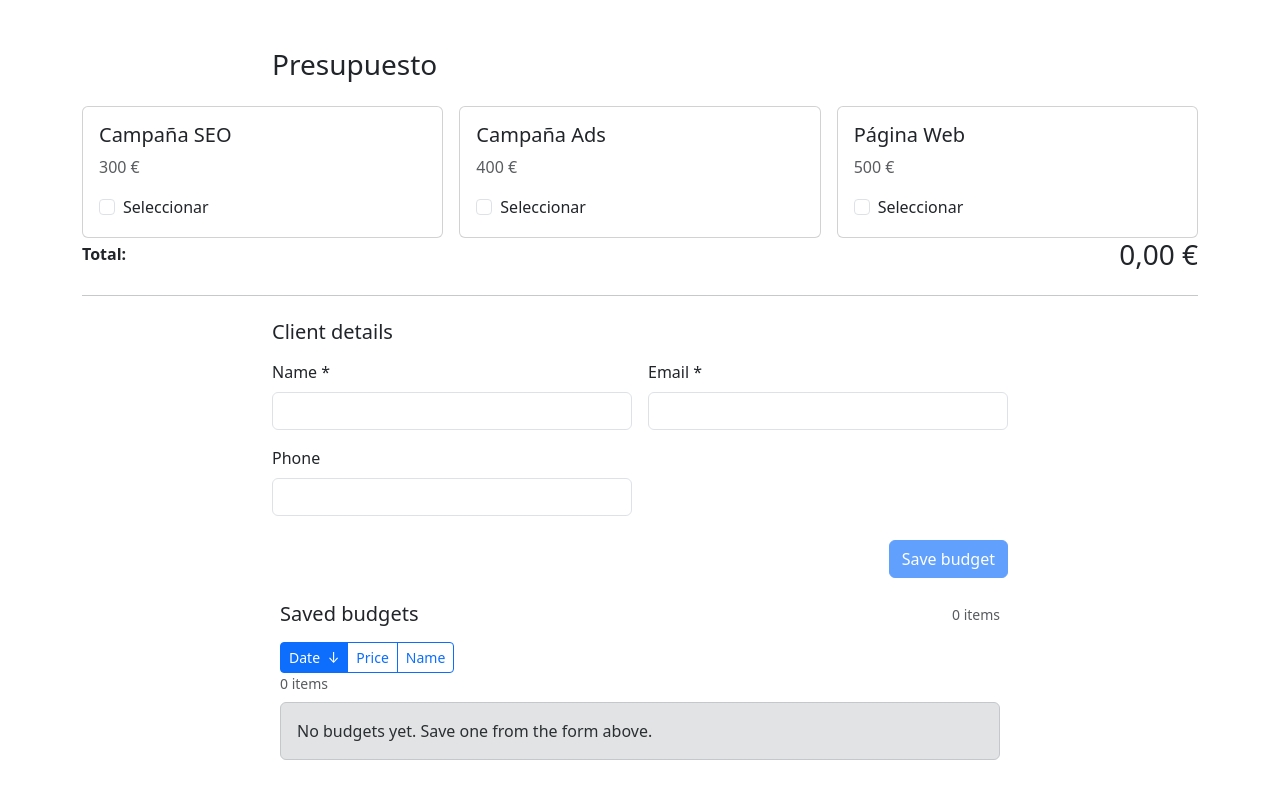
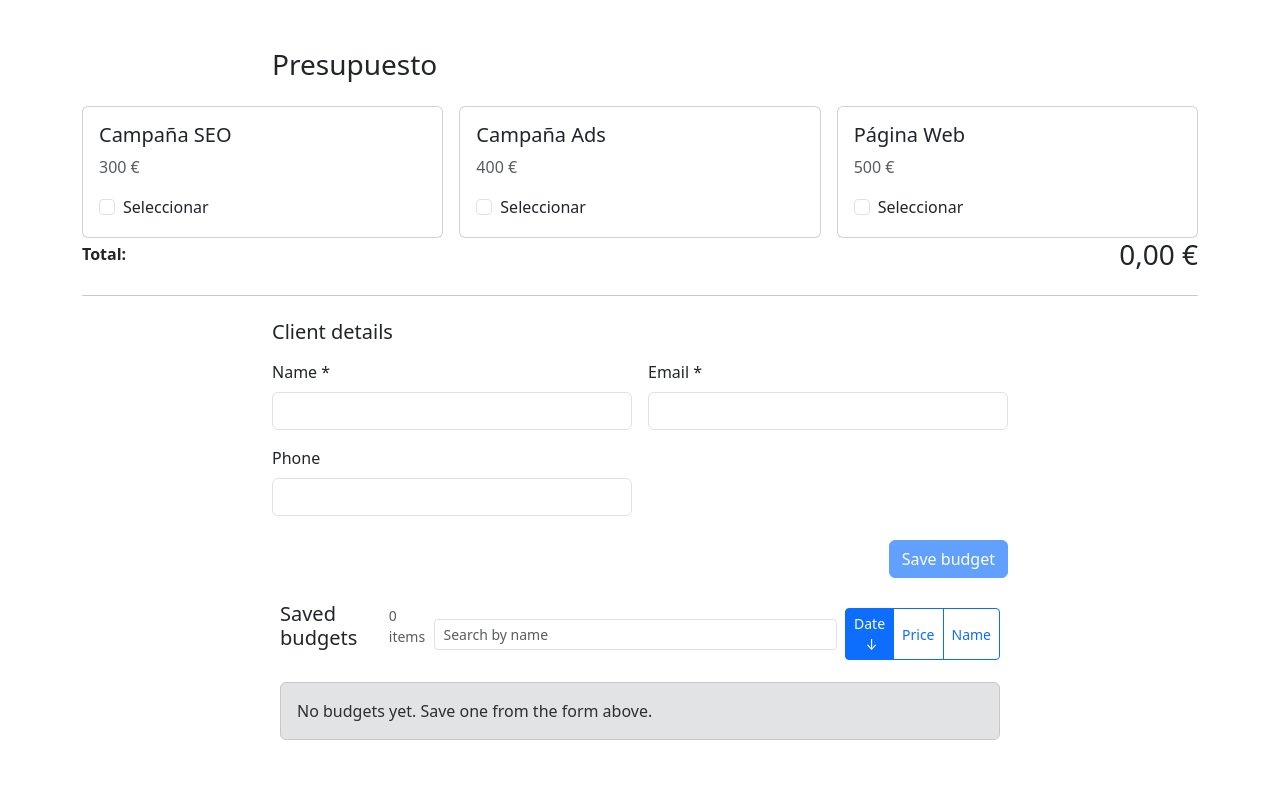
Before and after one commit to Arnau-66/-S6.-Pressupostos--Angular-, an Angular app: page / in a window 1280 px wide. Shown: the top 798 px of the page. Built offline with nearby package versions, Linux system fonts and the light colour scheme.

Commit message:
feat(budget-list): add client-name search with Signals

```diff
--- a/src/app/components/budget-list/budget-list.html
+++ b/src/app/components/budget-list/budget-list.html
@@ -1,6 +1,8 @@
 <section class="container py-4">
   <div class="row justify-content-center">
     <div class="col-12 col-md-10 col-lg-8">
+
+      <div class="d-flex flex-column flex-md-row align-items-md-center justify-content-between mb-3 gap-2">
 
       <div class="d-flex align-items-center justify-content-between mb-3">
         <h3 class="h5 mb-0">Saved budgets</h3>
@@ -13,6 +15,15 @@
         </span>
       </div>
 
+        <div class="d-flex flex-column flex-md-row align-items-stretch align-items-md-center gap-2 w-100">
+
+          <input
+            type="search"
+            class="form-control form-control-sm"
+            placeholder="Search by name"
+            [value]="query()"
+            (input)="query.set(($any($event.target)).value)"
+            aria-label="Search budgets by client name" />
 
         <div class="btn-group btn-group-sm" role="group" aria-label="Sort controls">
           <button
@@ -51,9 +62,9 @@
             }
           </button>
         </div>
-
-
-      <div class="text-muted small mb-2">
+      </div>
+    </div>
+      <div class="text-muted small mb-2 d-md-none">
         @if (service.budgets().length === 1) {
           {{ service.budgets().length }} item
         } @else {
@@ -69,7 +80,7 @@
         </div>
       } @else {
         <ul class="list-group">
-          @for (b of sortedBudgets(); track b.id) {
+          @for (b of filteredSortedBudgets(); track b.id) {
             <li class="list-group-item d-flex flex-column flex-md-row gap-2 gap-md-0 align-items-md-center justify-content-between">
               <div class="me-md-3">
                 <div class="fw-semibold">
--- a/src/app/components/budget-list/budget-list.ts
+++ b/src/app/components/budget-list/budget-list.ts
@@ -17,34 +17,48 @@ export class BudgetList {
 
   constructor(public service: BudgetService){}
 
+  readonly query = signal<string>('');
   readonly sortKey = signal<SortKey>('date');
   readonly sortDir = signal<SortDir>('desc');
 
-  readonly sortedBudgets = computed(() => {
+  private norm(s: string): string {
+    return s
+      .normalize('NFD')
+      .replace(/\p{Diacritic}/gu, '')
+      .toLowerCase();
+    }
+
+  readonly filteredSortedBudgets = computed(() => {
+    const q = this.norm(this.query().trim());
     const key = this.sortKey();
     const dir = this.sortDir();
+
     const list = [...this.service.budgets()];
+    const filtered = q ? list.filter(b => this.norm(b.client.name).includes(q)) : list;
 
-    list.sort((a,b)=> {
+    return this.sortList(filtered, key, dir);
+  });
+
+  private sortList(list: any[], key: SortKey, dir: SortDir) {
+    list.sort((a, b) => {
       let cmp = 0;
 
       switch (key) {
         case 'date': {
           const at = new Date(a.date).getTime();
           const bt = new Date(b.date).getTime();
-          cmp = at-bt;
+          cmp = at - bt;
           break;
         }
-
         case 'price': {
           cmp = a.total - b.total;
           break;
         }
-
         case 'name': {
           cmp = a.client.name.localeCompare(b.client.name, 'es', {
             sensitivity: 'base',
           });
+          break;
         }
       }
 
@@ -52,8 +66,8 @@ export class BudgetList {
     });
 
     return list;
+  }
 
-  });
 
   setSort(key: SortKey): void {
     if (this.sortKey() === key) {
```
